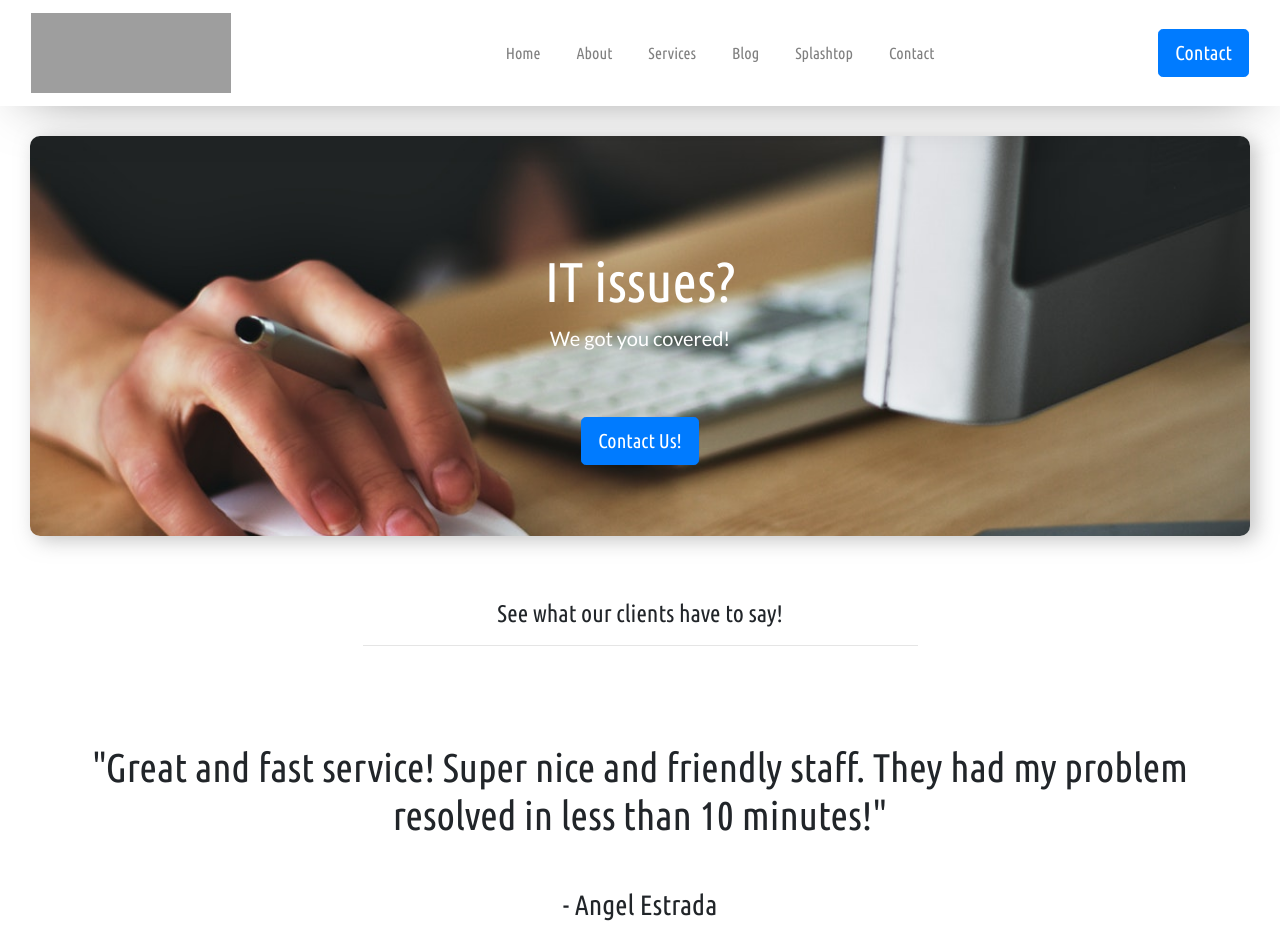
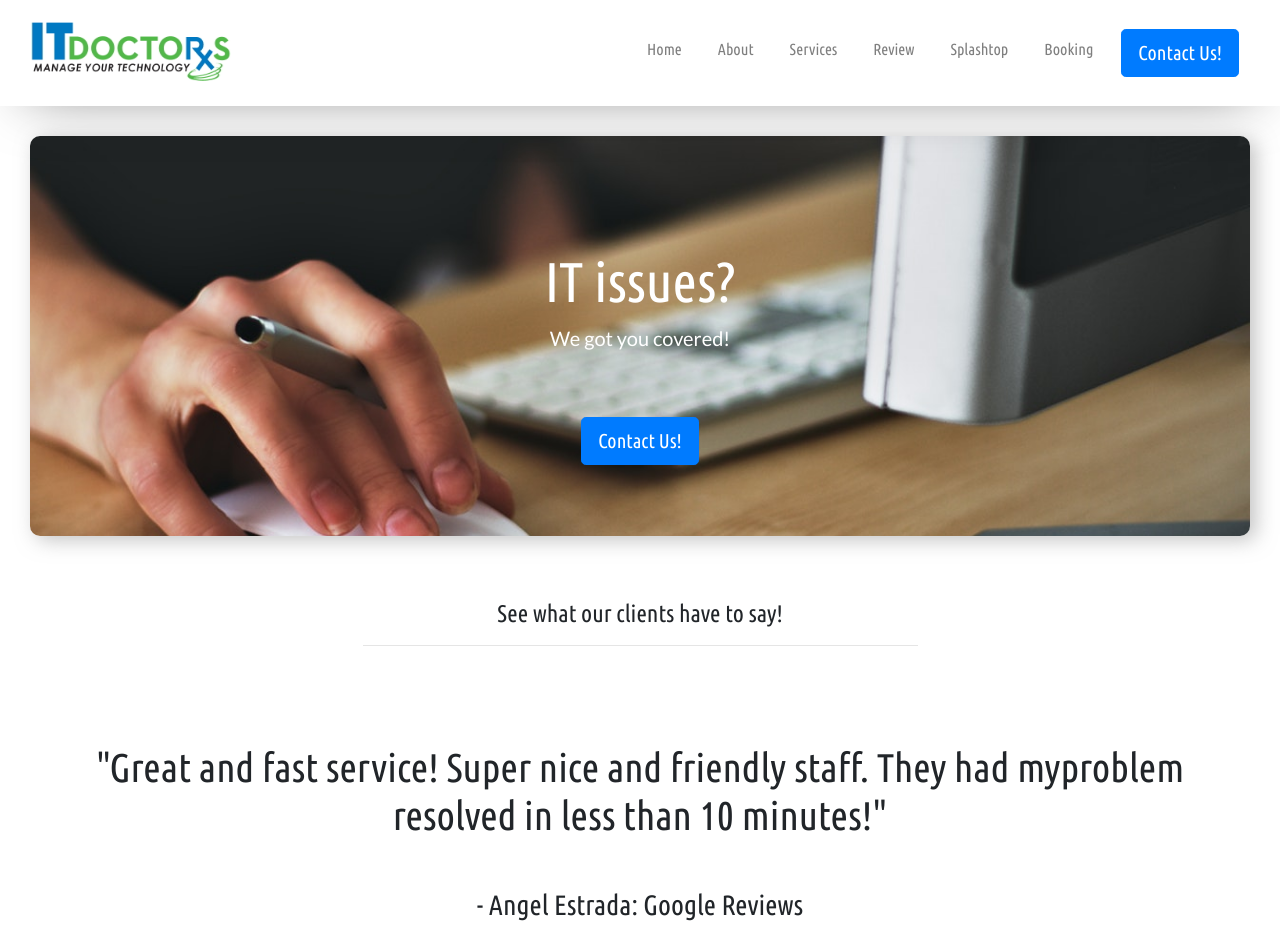
Before and after one commit to xael-dev/ITD, a Django app: template emailstore/templates/home/ITD-website-v2.html in a window 1280 px wide. Shown: the top 952 px of the page. Run offline with Django 3.2, Linux system fonts and the light colour scheme; the template is opened without the code that fills it, so the values that code supplies are empty; some libraries are stand-ins or nearby versions; grey boxes are pictures that could not be loaded.

Commit message:
Fix word spacing and navbar orientation

```diff
--- a/emailstore/templates/home/ITD-website-v2.html
+++ b/emailstore/templates/home/ITD-website-v2.html
@@ -1,4 +1,6 @@
-<html>
+{% load static %}
+<!DOCTYPE html>
+<html lang="en">
 
 <head>
     <!--Required meta tags-->
@@ -13,13 +15,16 @@
         integrity="sha384-ggOyR0iXCbMQv3Xipma34MD+dH/1fQ784/j6cY/iJTQUOhcWr7x9JvoRxT2MZw1T" crossorigin="anonymous">
 
     <!-- Custom styles for this template-->
-    <link href="/Users/home/Desktop/Projects/WebProjects/ITD-v.2/home.css" rel="stylesheet">
+    <link href={% static "/css/home.css" %} rel="stylesheet">
+
+    <!-- FontAwesome CDN -->
+    <link rel="stylesheet" href="https://use.fontawesome.com/releases/v5.7.1/css/all.css" integrity="sha384-fnmOCqbTlWIlj8LyTjo7mOUStjsKC4pOpQbqyi7RrhN7udi9RwhKkMHpvLbHG9Sr" crossorigin="anonymous">
 
 </head>
 
 <body>
     <!-- Navigation -->
-    <!-- TODO // Fix Responsiveness with Ipad, change size of 'navbar-toggler-icon' on smaller devices. -->
+    <!-- TODO // Fix quality with tablets, change size of 'navbar-toggler-icon' on smaller devices. -->
     <span id="home"></span>
     <nav id="nav-shadow"
         class="navbar navbar-light bg-white navber-custom navbar-expand-md justify-content-between sticky-top">
@@ -28,12 +33,12 @@
                 aria-controls="navbar-nav" aria-expanded="false" aria-label="Toggle Navbar">
                 <span class="navbar-toggler-icon"></span>
             </button>
-            <a class="navbar-brand mx-auto d-block order-1 order-md-0 w-50" href="#home">
-                <img src="/Users/home/Desktop/Projects/WebProjects/ITD-v.2/ITDLogo.jpg" width="200px" height="80px"
+            <a class="navbar-brand mx-auto d-block order-1 order-md-0 w-25">
+                <img src={% static "img/ITDLogo.jpg" %} width="200px" height="80px"
                     alt="">
             </a>
-            <div class="navbar-collapse collapse dual-nav w-25 order-0 order-md-1">
-                <ul class="navbar-nav">
+            <div class="navbar-collapse collapse w-25">
+                <ul class="navbar-nav ml-auto">
                     <li class="nav-item">
                         <a class="nav-link" href="#">Home</a>
                     </li>
@@ -44,18 +49,18 @@
                         <a class="nav-link" href="#">Services</a>
                     </li>
                     <li class="nav-item">
-                        <a class="nav-link" href="#">Blog</a>
+                        <a class="nav-link" href="https://g.page/itdrs/review">Review</a>
                     </li>
                     <li class="nav-item">
-                        <a class="nav-link" href="#">Splashtop</a>
+                        <a class="nav-link" href="https://www.splashtop.com/sos-download?_ga=2.77162903.308159755.1554922056-984735932.1554922056">Splashtop</a>
                     </li>
                     <li class="nav-item">
-                        <a class="nav-link" href="#">Contact</a>
+                        <a class="nav-link" href="https://housecallpro.com/book/IT-Doctors/5434064e4b1b43a284e1e0dbf6e2eb61?attribution=Schedule%20An%20Appointment">Booking</a>
+                    </li>
+                    <li class="nav-item">
+                        <button class="btn btn-primary btn-lg ml-auto">Contact Us!</button>
                     </li>
                 </ul>
-            </div>
-            <div class="navbar-collapse collapse dual-nav w-50 order-2">
-                <button class="btn btn-primary btn-lg ml-auto">Contact</button>
             </div>
         </div>
     </nav>
@@ -82,23 +87,22 @@
                 <div class="carousel-inner v-center" style="height: 350px">
                     <div class="carousel-item active">
                         <h1 class="d-block w-100 text-center">"Great and fast service! Super nice and friendly staff.
-                            They had my
-                            problem resolved in less than 10 minutes!"
+                            They had myproblem resolved in less than 10 minutes!"
                         </h1>
-                        <h3 class="d-block w-100 text-center mt-5"> - Angel Estrada</h3>
+                        <h3 class="d-block w-100 text-center mt-5"> - Angel Estrada: Google Reviews</h3>
                     </div>
                     <div class="carousel-item">
                         <h1 class="d-block w-100 text-center"> "IT Doctors has provided superb technical care, along
-                            with the professional assurance that is so important when dealing with someones 'digital'
+                            with the professional assurance that is so important when dealing with someone's 'digital'
                             life. I have and will continue to recommend Steve and his team!"
                         </h1>
-                        <h3 class="d-block w-100 text-center mt-5"> - Rich Schwartz</h3>
+                        <h3 class="d-block w-100 text-center mt-5"> - Rich Schwartz: Google Reviews</h3>
                     </div>
                     <div class="carousel-item">
                         <h1 class="d-block w-100 text-center">
                             "Great customer service and knowledge! Always have been very helpful."
                         </h1>
-                        <h3 class="d-block w-100 text-center mt-5"> - Avi Lasko</h3>
+                        <h3 class="d-block w-100 text-center mt-5"> - Avi Lasko: Google Reviews</h3>
                     </div>
                     <div class="carousel-item">
                         <h1 class="d-block w-100 text-center">
@@ -108,7 +112,7 @@
                     </div>
                     <div class="carousel-item">
                         <h1 class="d-block w-100 text-center">
-                            "Really good attention and my laptop was ready almost immediately!"
+                            "Really good attention [to detail] and my laptop was ready almost immediately!"
                         </h1>
                         <h3 class="d-block w-100 text-center mt-5"> - Marlyn Malave</h3>
                     </div>
```
